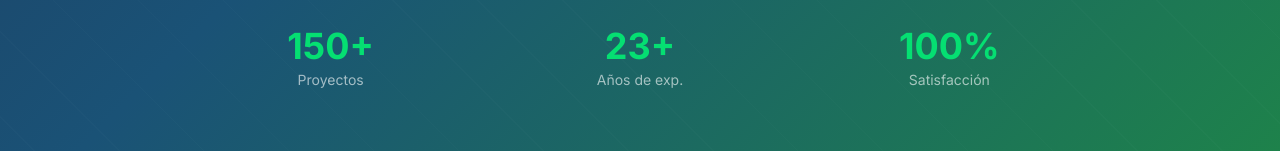
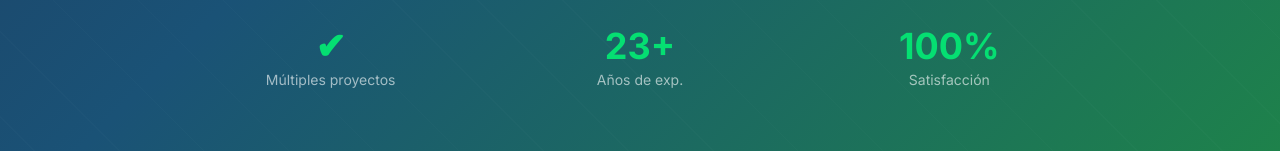
Before and after one commit to JaimeCordero26/Mobaz, a Next.js app: page / in a window 1280 px wide. Shown: the part 604-755 px from the top of the page. Built offline with nearby package versions, Linux system fonts and the light colour scheme; no server answers; the database is empty.

Commit message:
fix proyectos

```diff
--- a/src/components/Hero.tsx
+++ b/src/components/Hero.tsx
@@ -71,7 +71,7 @@ export default function Hero() {
           {/* Stats */}
           <div className="border-t border-white/20 pt-8 grid grid-cols-3 gap-4 sm:gap-8">
             {[
-              { number: "150+", label: "Proyectos" },
+              { number: "✔", label: "Múltiples proyectos" },
               { number: "23+", label: "Años de exp." },
               { number: "100%", label: "Satisfacción" },
             ].map((stat) => (
```
